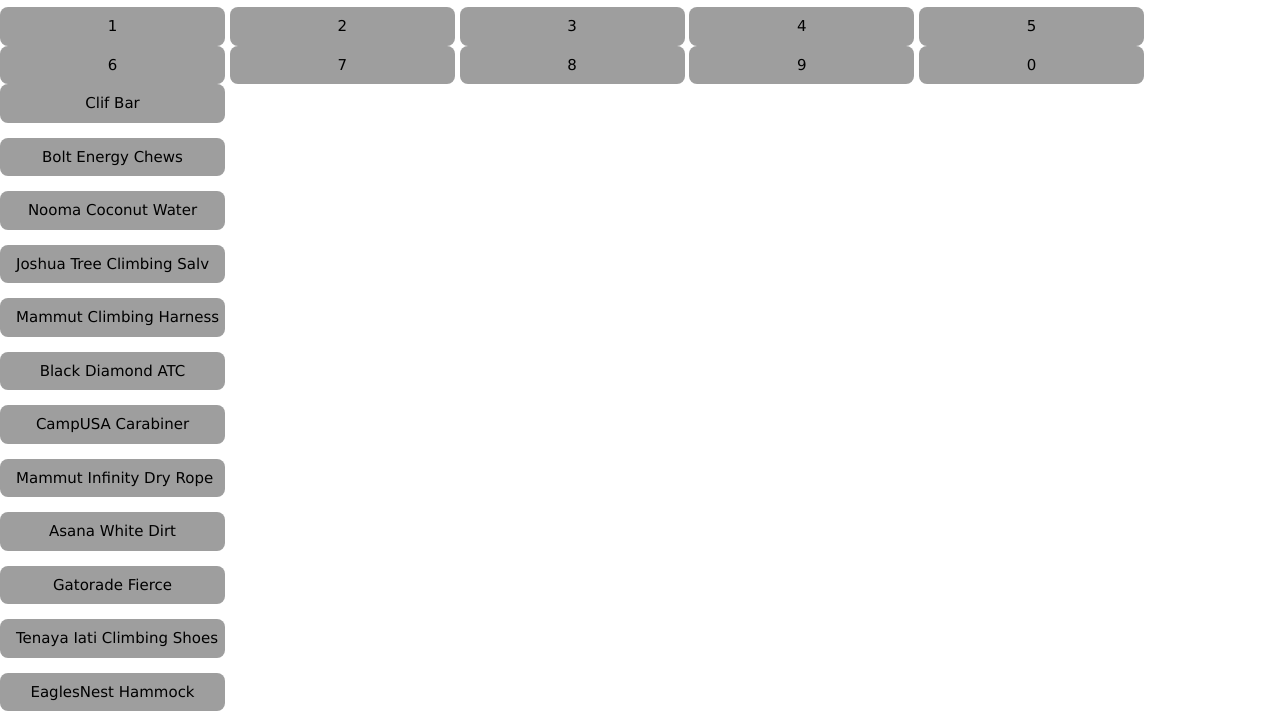
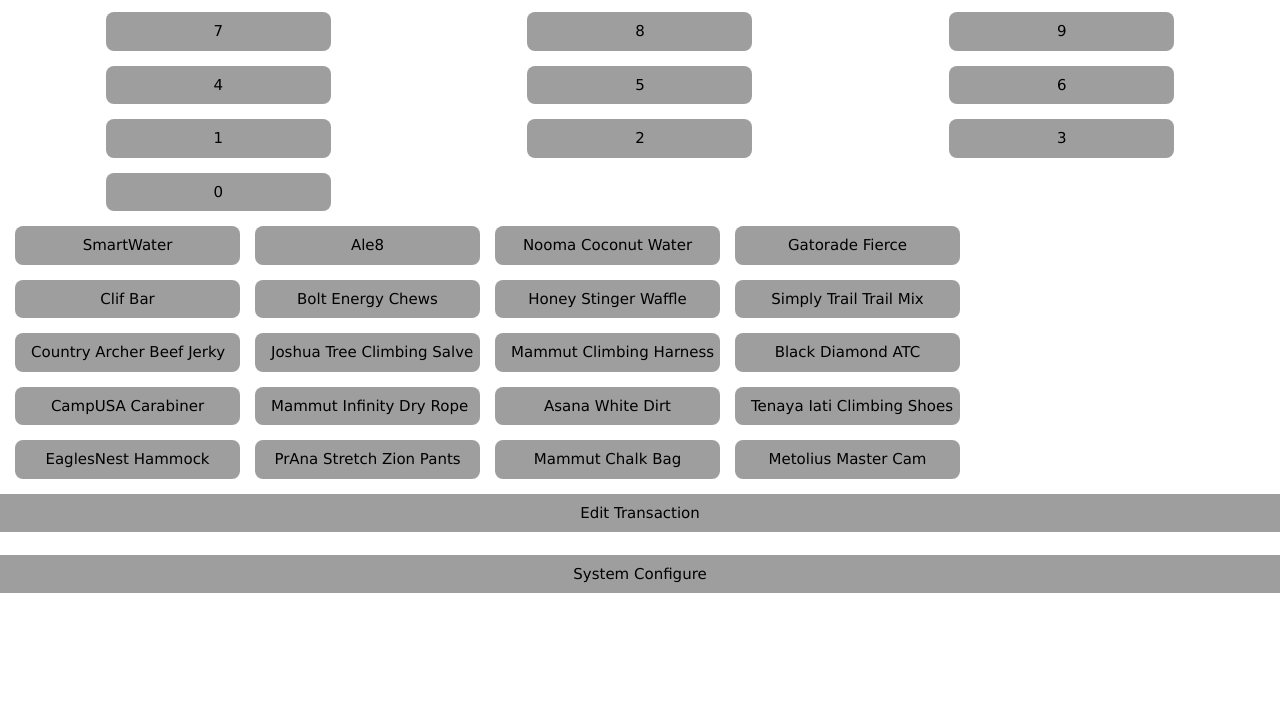
Before and after one commit to bkristensen92/Exercises, a plain HTML site: page Exercise11.html in a window 1280 px wide. Shown: the part 67-790 px from the top of the page. Drawn offline with nearby package versions, Linux system fonts and the light colour scheme.

Commit message:
Add files via upload

```diff
--- a/Exercise11.css
+++ b/Exercise11.css
@@ -9,11 +9,22 @@ h1 {
 .items_for_sale {
     text-align: center;
     display: grid;
-    grid-template-columns: 4fr;
+    grid-template-columns: auto auto auto auto;
     grid-gap: 1em;
+    justify-items: center;
+    margin: 1em;
+    width: 15em;
 }
 
 button {
     width: 15em;
     margin: auto;
 }
+.number_keys {
+    text-align: center;
+    display: grid;
+    grid-template-columns: auto auto auto;
+    grid-gap: 1em;
+    justify-items: center;
+    margin: 1em;
+}
--- a/Exercise11.html
+++ b/Exercise11.html
@@ -14,43 +14,47 @@
         <h1>Cash Register</h1>
     </div>
     <div class="number_keys">
+        <button class="w3-button w3-gray w3-round-large" id ="seven">7</button>
+        <button class="w3-button w3-gray w3-round-large" id ="eight">8</button>
+        <button class="w3-button w3-gray w3-round-large" id ="nine">9</button>
+        <button class="w3-button w3-gray w3-round-large" id ="four">4</button>
+        <button class="w3-button w3-gray w3-round-large" id ="five">5</button>
+        <button class="w3-button w3-gray w3-round-large" id ="six">6</button>
         <button class="w3-button w3-gray w3-round-large" id ="one">1</button>
         <button class="w3-button w3-gray w3-round-large" id ="two">2</button>
         <button class="w3-button w3-gray w3-round-large" id ="three">3</button>
-        <button class="w3-button w3-gray w3-round-large" id ="four">4</button>
-        <button class="w3-button w3-gray w3-round-large" id ="five">5</button>
-        <button class="w3-button w3-gray w3-round-large" id ="six">6</button>
-        <button class="w3-button w3-gray w3-round-large" id ="seven">7</button>
-        <button class="w3-button w3-gray w3-round-large" id ="eight">8</button>
-        <button class="w3-button w3-gray w3-round-large" id ="nine">9</button>
         <button class="w3-button w3-gray w3-round-large" id ="zero">0</button>
     </div>
 
     <div class="items_for_sale">
+        <button class="w3-button w3-gray w3-round-large">SmartWater</button>
+        <button class="w3-button w3-gray w3-round-large">Ale8</button>
+        <button class="w3-button w3-gray w3-round-large">Nooma Coconut Water</button>
+        <button class="w3-button w3-gray w3-round-large">Gatorade Fierce</button>
         <button class="w3-button w3-gray w3-round-large">Clif Bar</button>
         <button class="w3-button w3-gray w3-round-large">Bolt Energy Chews</button>
-        <button class="w3-button w3-gray w3-round-large">Nooma Coconut Water</button>
-        <button class="w3-button w3-gray w3-round-large">Joshua Tree Climbing Salv</button>
+        <button class="w3-button w3-gray w3-round-large">Honey Stinger Waffle</button>
+        <button class="w3-button w3-gray w3-round-large">Simply Trail Trail Mix</button>
+        <button class="w3-button w3-gray w3-round-large">Country Archer Beef Jerky</button>
+        <button class="w3-button w3-gray w3-round-large">Joshua Tree Climbing Salve</button>
         <button class="w3-button w3-gray w3-round-large">Mammut Climbing Harness</button>
         <button class="w3-button w3-gray w3-round-large">Black Diamond ATC</button>
         <button class="w3-button w3-gray w3-round-large">CampUSA Carabiner</button>
         <button class="w3-button w3-gray w3-round-large">Mammut Infinity Dry Rope</button>
         <button class="w3-button w3-gray w3-round-large">Asana White Dirt</button>
-        <button class="w3-button w3-gray w3-round-large">Gatorade Fierce</button>
         <button class="w3-button w3-gray w3-round-large">Tenaya Iati Climbing Shoes</button>
         <button class="w3-button w3-gray w3-round-large">EaglesNest Hammock</button>
         <button class="w3-button w3-gray w3-round-large">PrAna Stretch Zion Pants</button>
         <button class="w3-button w3-gray w3-round-large">Mammut Chalk Bag</button>
-        <button class="w3-button w3-gray w3-round-large">Country Archer Beef Jerky</button>
         <button class="w3-button w3-gray w3-round-large">Metolius Master Cam</button>
-        <button class="w3-button w3-gray w3-round-large">Honey Stinger Waffle</button>
-        <button class="w3-button w3-gray w3-round-large">Simply Trail Trail Mix</button>
-        <button class="w3-button w3-gray w3-round-large">SmartWater</button>
-        <button class="w3-button w3-gray w3-round-large">Ale8</button>
     </div>
 
     <div class="edit_button">
         <button class="w3-button w3-block w3-gray">Edit Transaction</button>
+    </div>
+    <br>
+    <div class="system_config_button">
+        <button class="w3-button w3-block w3-gray">System Configure</button>
     </div>
 
 
```
